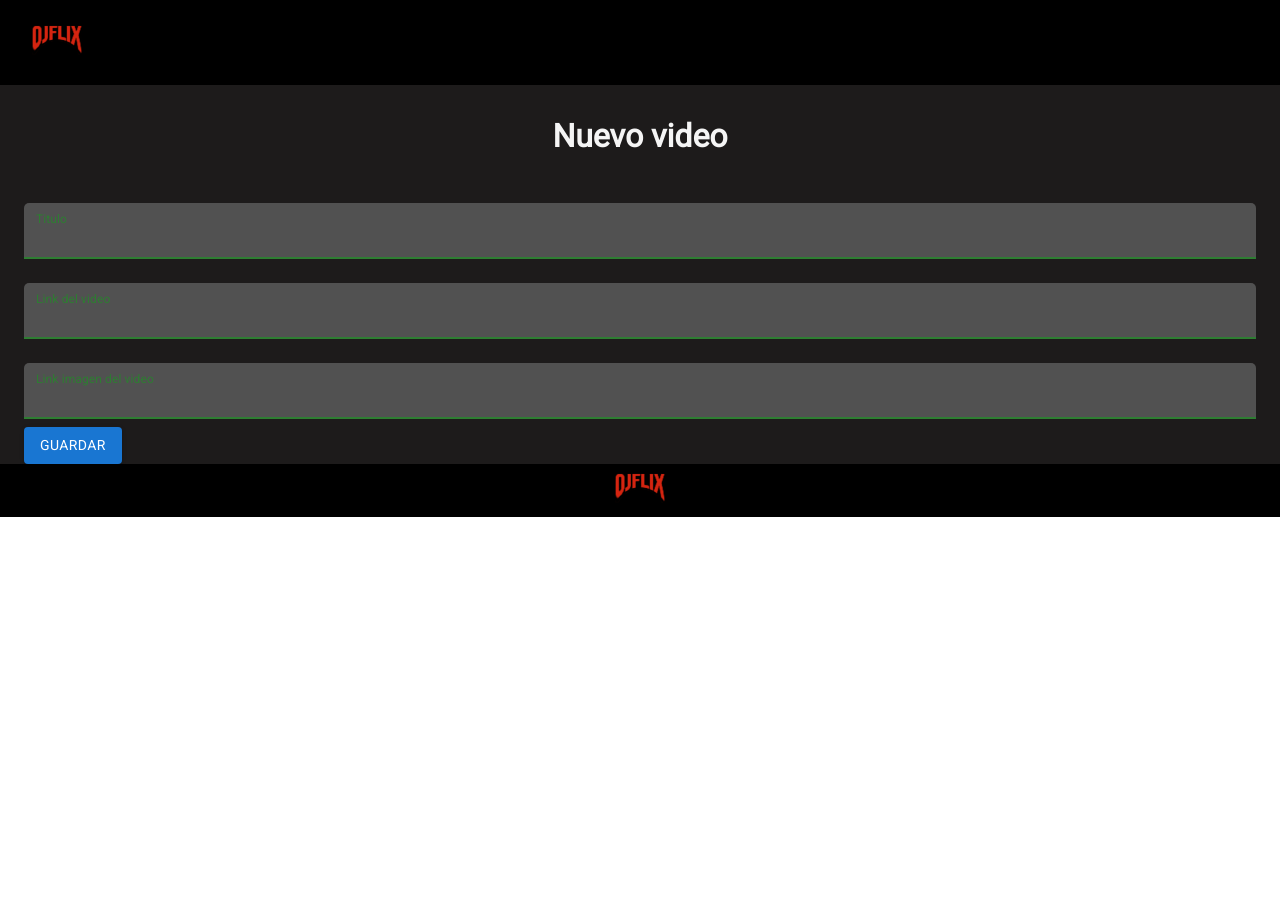
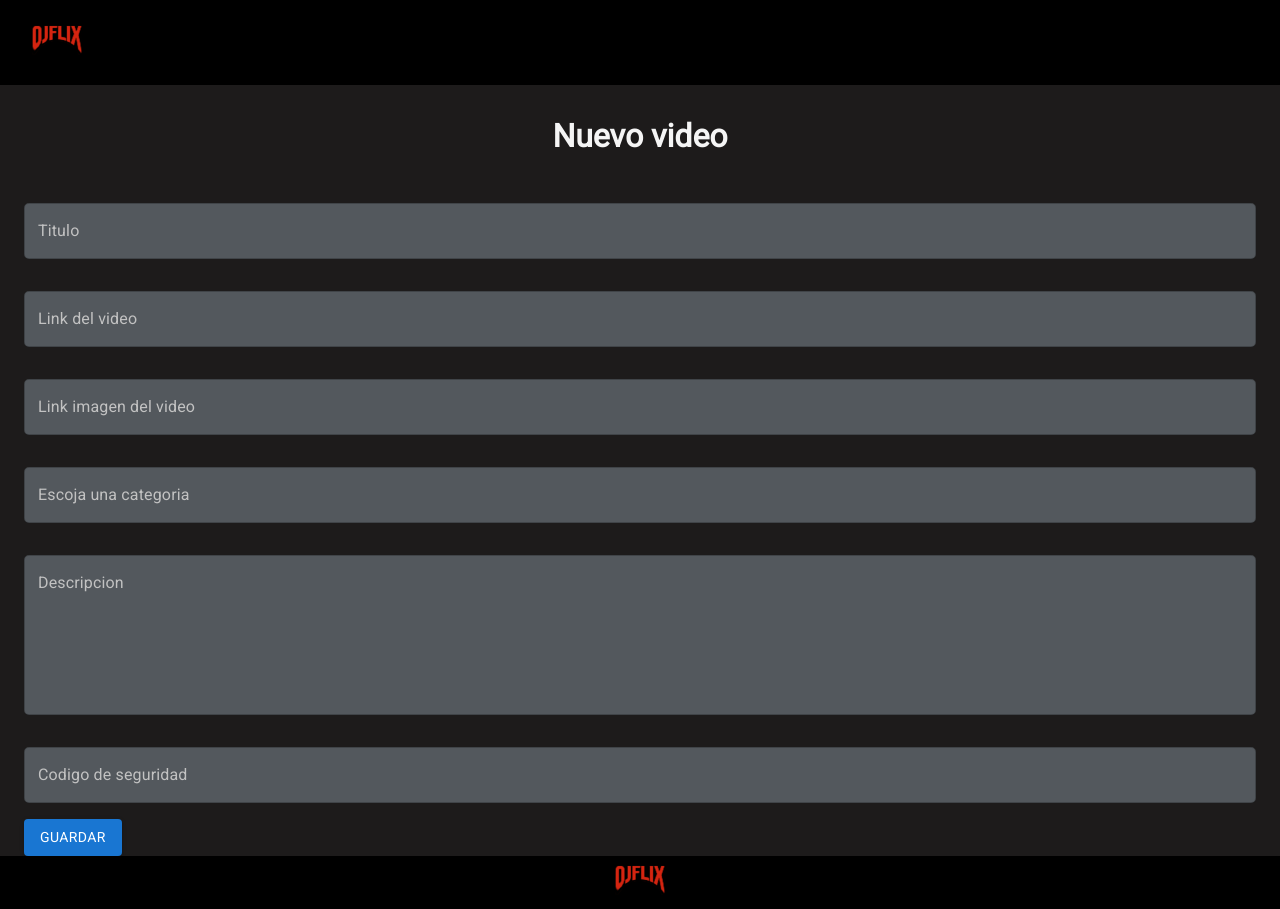
Before and after one commit to ojuarez1/AluraFlix-ojflix, a React (Create React App) app: page /NovoVideo in a window 1280 px wide. Before the commit the page ends 800 px from the top, so only its background shows below. Built offline with nearby package versions, Linux system fonts and the light colour scheme.

Commit message:
Agregando componente campoTexto

```diff
--- a/src/App.js
+++ b/src/App.js
@@ -3,7 +3,7 @@ import GlobalStyle from "./components/global/globalStyled";
 import Header from "./components/header";
 import Home from "./home";
 import {Routes, Route} from "react-router-dom"
-import NovoVideo from "./novoVideo";
+import NovoVideo from "./novoVideo/formulario";
 import Page404 from "./components/page404";
 import React from "react";
 import { mediumDark } from "./components/global";
--- a/src/components/homeCarrousel/slider/index.jsx
+++ b/src/components/homeCarrousel/slider/index.jsx
@@ -14,6 +14,12 @@ const Titulo = styled.h2`
   font-weight:400;
   color:${lightGris};
 `
+const Parrafo = styled.div`
+  display:flex;
+  gap:0.5rem;
+  align-items:center;
+  margin-bottom:0.5rem;
+`
 
 export default class MultipleItems extends Component {
   render() {
@@ -28,14 +34,15 @@ export default class MultipleItems extends Component {
       return (
 
         <Container className="slider" maxWidth="xl">
-              <Titulo style={{backgroundColor:this.props.equipo.color}}>{this.props.equipo.title }</Titulo>
+          <Parrafo>
+            <Titulo style={{ backgroundColor: this.props.equipo.color }}>{this.props.equipo.title}</Titulo>
+            <p>{ this.props.equipo.formacion}</p>
+          </Parrafo>
+
           <Slider {...settings}>
             {this.props.imagenes.map((imagen, index) => {
               return <div className="contenenedor-img" ><img src={imagen.imagen} alt="Uno" key={index}/></div>
           })}
-
-
-
         </Slider>
       </Container>
     );
--- a/src/components/homeCarrousel/slider/slider.css
+++ b/src/components/homeCarrousel/slider/slider.css
@@ -1,7 +1,7 @@
 .slider{
-   margin: -2rem 0 2rem 0;
+   margin: -3rem 0 2rem 0;
 }
 
 .contenenedor-img{
-   margin:0 0 1.5rem 0;
+   margin:0 0 2rem 0;
 }
--- a/src/home/index.jsx
+++ b/src/home/index.jsx
@@ -5,7 +5,7 @@ import { colorBackend, colorInovation, colorFrontend } from "../components/globa
 
 
 const Home = () => {
-    const equipos = [{title:"",color:"" }, {title:"Back-End", color:colorBackend}, {title:"Innovacion y Gestion", color:colorInovation}]
+    const equipos = [{title:"",color:"", formacion:"" }, {title:"Back-End", color:colorBackend, formacion:"Formacion Back End de Alura Latam"}, {title:"Innovacion y Gestion", color:colorInovation, formacion:"Formacion Innovacion y Gestion de Alura Latam"}]
     const imagenes = [
         { titulo:"", imagen:"./img/image1.png" },{ titulo:"", imagen:"./img/image2.png" },{ titulo:"", imagen:"./img/image3.png" },{ titulo:"", imagen:"./img/image1.png" }, {titulo:"Back-End", imagen:"./img/image4.png"},{ titulo:"Back-End", imagen:"./img/image5.png" },{ titulo:"Back-End", imagen:"./img/image6.png" }, {titulo:"Back-End", imagen:"./img/image4.png"},{titulo:"Innovacion y Gestion", imagen:"./img/image7.png"},{titulo:"Innovacion y Gestion", imagen:"./img/image8.png"},{titulo:"Innovacion y Gestion", imagen:"./img/image9.png"},{titulo:"Innovacion y Gestion", imagen:"./img/image7.png"} ]
     return <>
--- /dev/null
+++ b/src/novoVideo/campoTexto/campoTexto.css
@@ -0,0 +1,6 @@
+.fondo{
+    background-color: #53585d;
+    border-radius: 3px;
+    width: 100%;
+    margin: 1rem 0;
+}
--- /dev/null
+++ b/src/novoVideo/campoTexto/index.jsx
@@ -0,0 +1,47 @@
+import { TextField } from "@mui/material"
+import { styled } from '@mui/material/styles';
+import { primaryBlue } from "../../components/global";
+
+
+const CssTextField = styled(TextField)({
+  '& label.Mui-focused': {
+    color:'#A0AAB4',
+  },
+  '& .MuiInput-underline:after': {
+    borderBottomColor: '#B2BAC2',
+  },
+  '& .MuiOutlinedInput-root': {
+    // '& fieldset': {
+    //   borderColor: '#E0E3E7',
+    // },
+    '&:hover fieldset': {
+      borderColor:primaryBlue,
+    },
+    '&.Mui-focused fieldset': {
+      borderColor: '#6F7E8C',
+      },
+      '&.css-9ddj71-MuiInputBase-root-MuiOutlinedInput-root': {
+        color:"#fff"
+    }
+    },
+});
+
+const CampoTexto = (props) => {
+    return <>
+        <CssTextField
+            label={props.label.titulo}
+            id="custom-css-outlined-input"
+            style={{ margin: "1rem 0", width: "100%", backgroundColor: "#53585d", borderRadius: "5px"}}
+            InputLabelProps={{
+                style:{color:"#C2C2C2"}
+            }}
+            InputProps={{
+                style:{height:props.label.alto}
+            }}
+        />
+    </>
+
+
+}
+
+export default CampoTexto
--- /dev/null
+++ b/src/novoVideo/formulario/index.jsx
@@ -0,0 +1,26 @@
+import Button from "@mui/material/Button"
+import { Container } from "@mui/material"
+import styled from "styled-components"
+import { lightGris } from "../../components/global"
+import CampoTexto from "../campoTexto"
+
+const Titulo = styled.h1`
+        padding:2rem 0;
+        text-align:center;
+        color:${lightGris};
+`
+
+const NovoVideo = () => {
+    const etiquetas = [{titulo:"Titulo", alto:""},{titulo:"Link del video",alto:""},{titulo:"Link imagen del video", alto:""},{titulo:"Escoja una categoria", alto:""},{titulo:"Descripcion", alto:"10rem"},{titulo:"Codigo de seguridad", alto:""}]
+    return <form>
+        <Container maxWidth="xl" >
+            <Titulo>Nuevo video</Titulo>
+            {etiquetas.map((etiqueta, index) => {
+                return <CampoTexto label={etiqueta} key={index} />
+            })}
+            <Button variant="contained" >Guardar</Button>
+        </Container>
+    </form>
+}
+
+export default NovoVideo
--- a/src/novoVideo/index.jsx
+++ /dev/null
@@ -1,54 +0,0 @@
-import Button from "@mui/material/Button"
-import { TextField, Container } from "@mui/material"
-import styled from "styled-components"
-import { lightGris } from "../components/global"
-import "./novoVideo.css"
-
-const Titulo = styled.h1`
-        padding:2rem 0;
-        text-align:center;
-        color:${lightGris};
-`
-
-const NovoVideo = () => {
-    return <form>
-        <Container maxWidth="xl" >
-            <Titulo>Nuevo video</Titulo>
-
-            <TextField
-                id="filled-basic"
-                label="Titulo"
-                variant="filled"
-                fullWidth={true}
-                margin="normal"
-                className="fondo"
-                color="success"
-                focused
-            />
-            <TextField
-                id="filled-basic"
-                label="Link del video"
-                variant="filled"
-                fullWidth={true}
-                margin="normal"
-                className="fondo"
-                color="success"
-                focused
-            />
-            <TextField
-                id="filled-basic"
-                label="Link imagen del video"
-                variant="filled"
-                fullWidth={true}
-                margin="normal"
-                className="fondo"
-                color="success"
-                focused
-            />
-
-            <Button variant="contained" >Guardar</Button>
-        </Container>
-    </form>
-}
-
-export default NovoVideo
--- a/src/novoVideo/novoVideo.css
+++ /dev/null
@@ -1,6 +0,0 @@
-.fondo{
-    background-color: #565656;
-    border-top-left-radius: 5px;
-    border-top-right-radius: 5px;
-    color:#fff
-}
```
